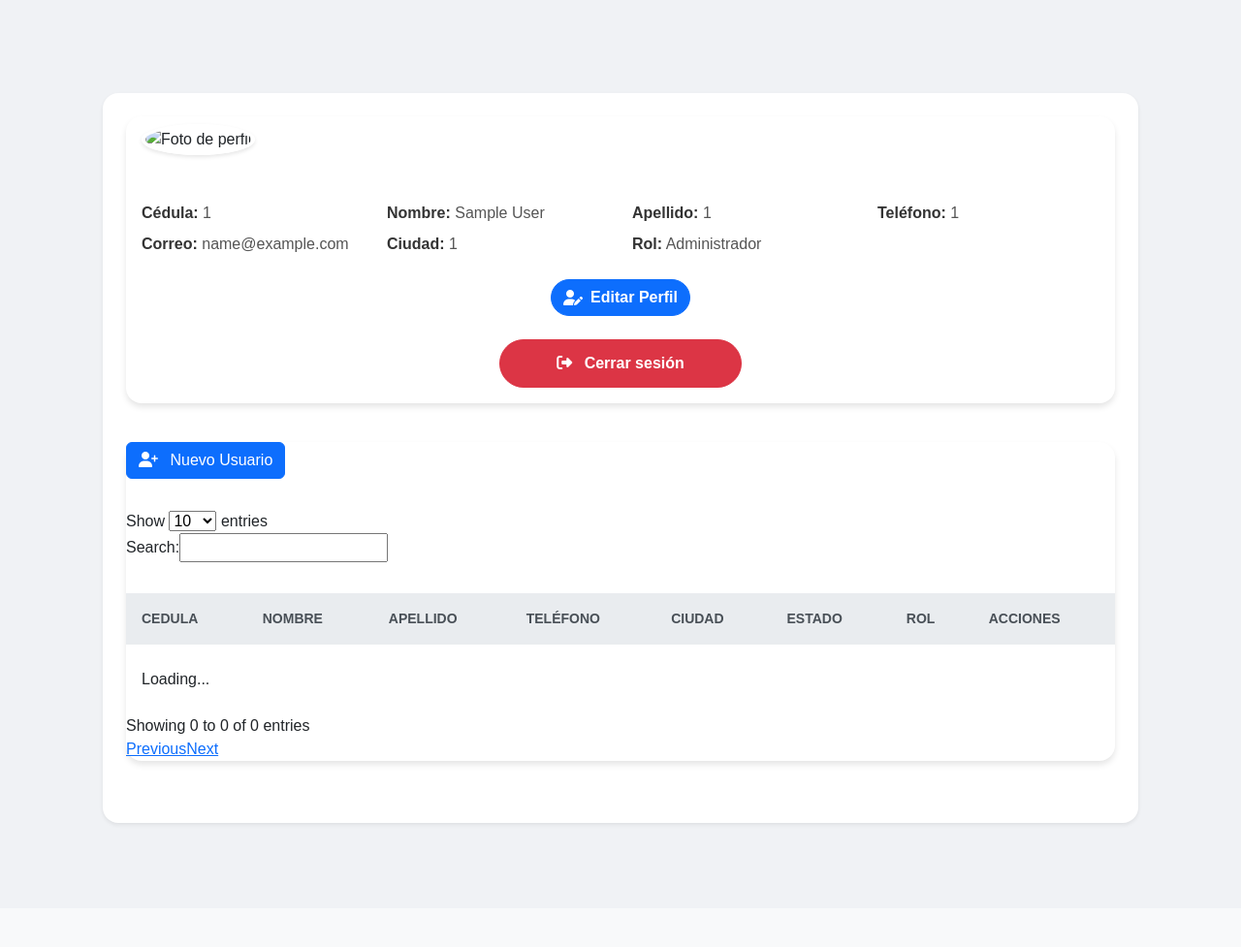
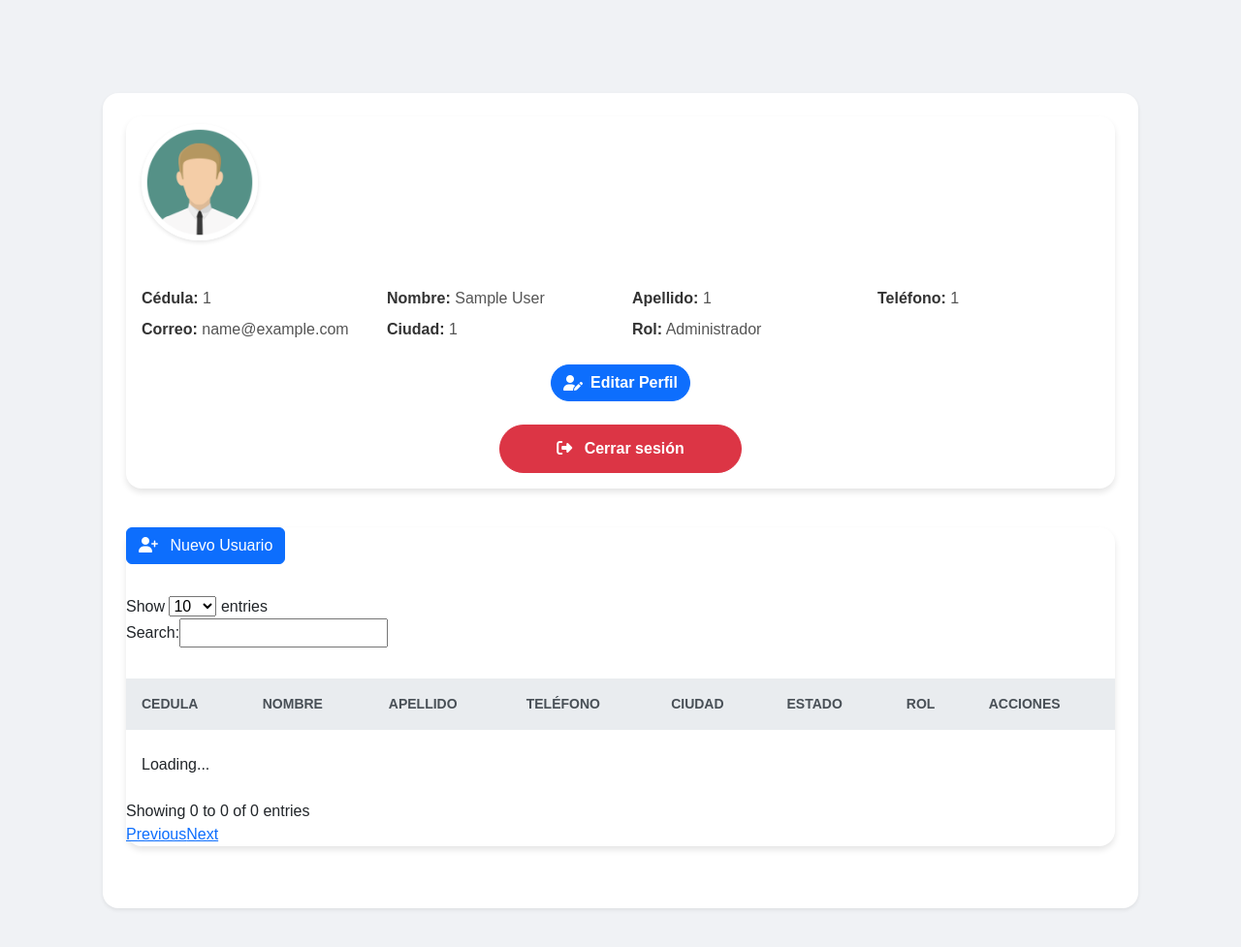
Before and after one commit to ANDERSON24092004/EXAMEN-PINEDA, a PHP site: the page made by app/views/perfil.php in a window 1280 px wide. Shown: the top 977 px of the page at 97% size. Before the commit the page ends 852 px from the top, so only its background shows below. Run offline with PHP 8.4, Linux system fonts and the light colour scheme; the template is opened without the code that fills it, so the values that code supplies are empty; the visitor is signed in with stand-in values (Sample User, id 1); some libraries are stand-ins or nearby versions.

Commit message:
Le agg la foto default

```diff
--- a/app/views/perfil.php
+++ b/app/views/perfil.php
@@ -20,7 +20,7 @@
                 <!-- Seccion del propio perfil -->
                 <div class="card">
                     <div class="card-header">
-                        <img src="app/assets/img/default-profile.png" class="rounded-circle mb-3" alt="Foto de perfil">
+                        <img src="app/assets/img/default.png" class="rounded-circle mb-3" alt="Foto de perfil">
                     </div>
                     <div class="card-header text-center">
                         <h4 class="name"></h4>
```
Also changed, not shown: app/assets/img/default-profile.png (deleted), app/assets/img/default.png (added).
